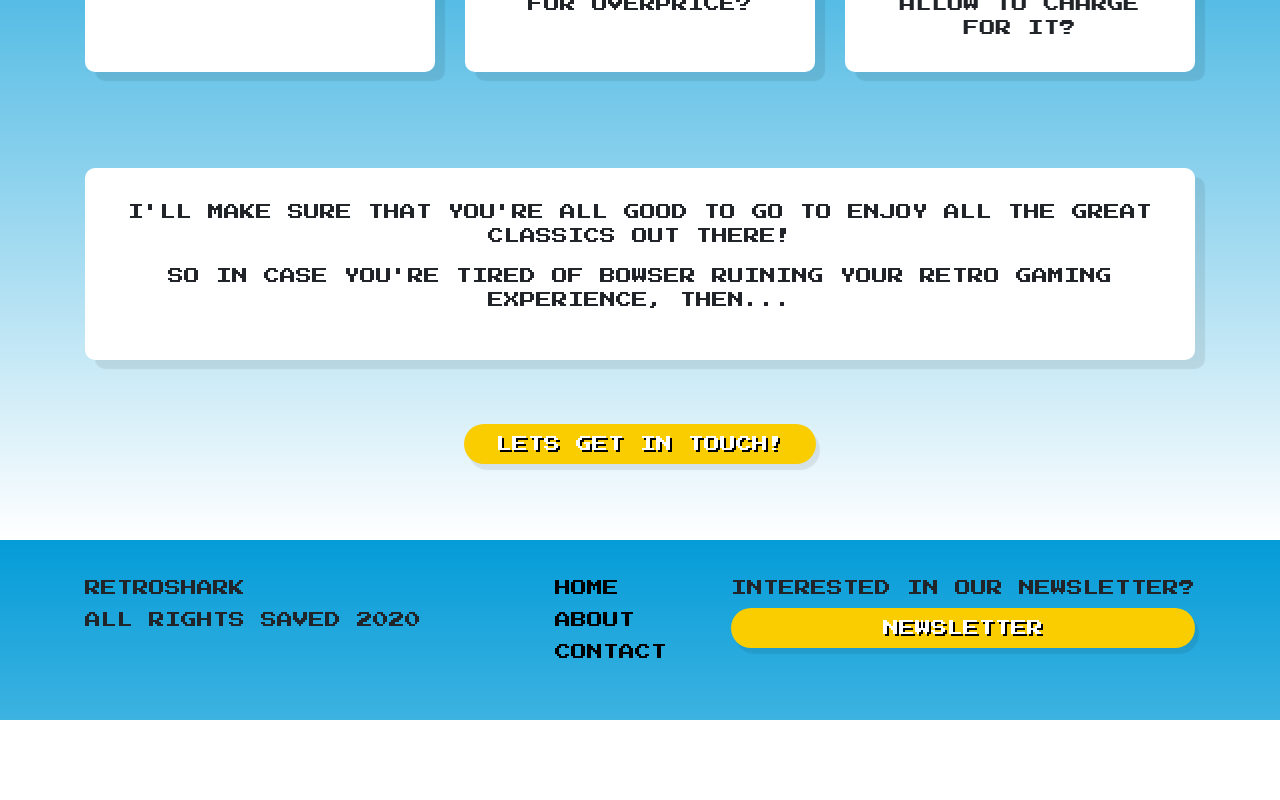
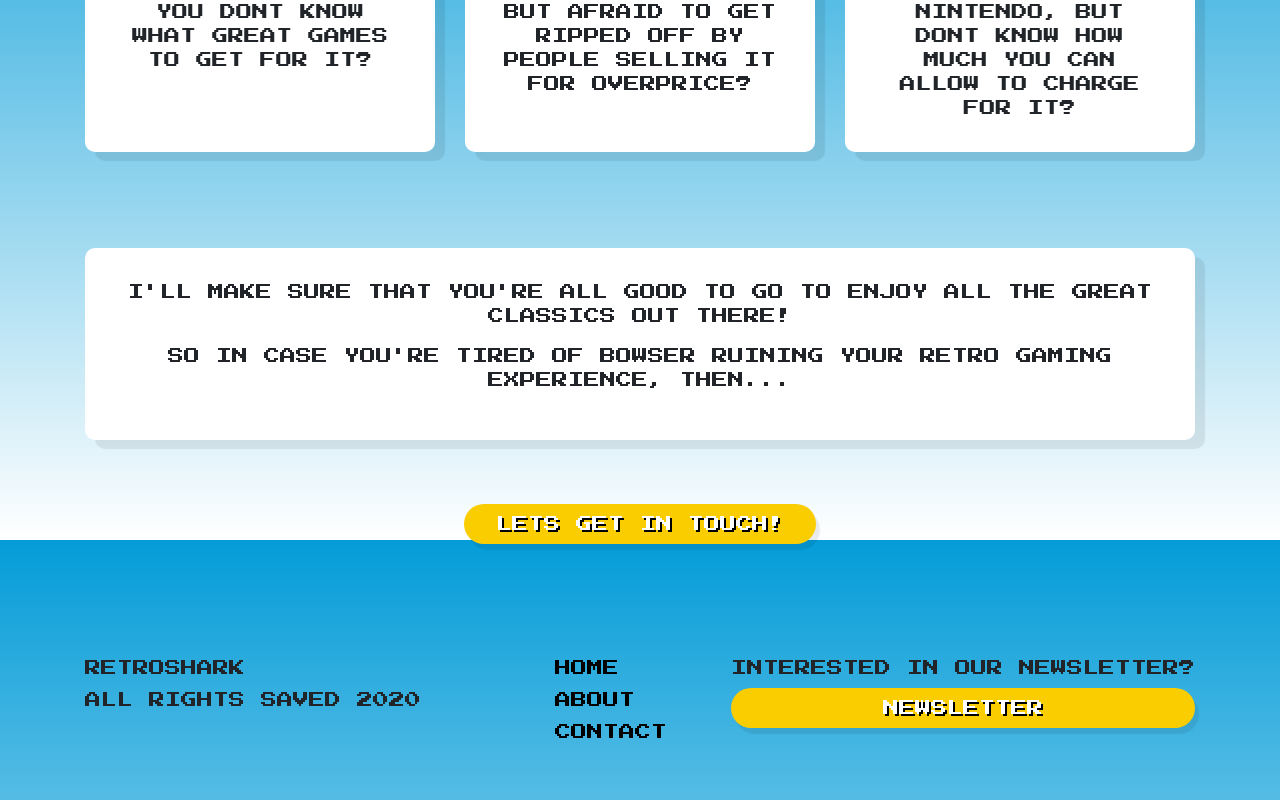
Before and after one commit to JonasThers/Retroshark, a React (Create React App) app: page /home in a window 1280 px wide. Shown: the part 1060-1860 px from the top of the page. Before the commit the page ends 1780 px from the top, so only its background shows below. Built offline with nearby package versions, Linux system fonts and the light colour scheme.

Commit message:
Slowly wrapping up

```diff
--- a/src/components/contact/contact.js
+++ b/src/components/contact/contact.js
@@ -65,7 +65,7 @@ const Contact = () => {
           </div>
         </form>
         {sent && (
-          <div>
+          <div className='send-message'>
             Your message has hereby been sent! We'll get back to you as soon as
             possible!
           </div>
--- a/src/styles/layout/_header.scss
+++ b/src/styles/layout/_header.scss
@@ -9,6 +9,7 @@
 
 .navbar-toggler {
     border-color: map-get($colors, 'white') !important;
+    width: auto;
 }
 
 .navbar-default .navbar-toggle .icon-bar {
--- a/src/styles/layout/_popup.scss
+++ b/src/styles/layout/_popup.scss
@@ -14,7 +14,7 @@
   }
 
   &.hide {
-    bottom: -420px;
+    bottom: -425px;
   }
 
   &.visible {
--- a/src/styles/pages/_layout.scss
+++ b/src/styles/pages/_layout.scss
@@ -38,6 +38,8 @@ button {
     box-shadow: 4px 6px 1px map-get($colors, 'box-shadow');
     transition: 0.3s;
     border: none;
+    position: relative;
+    overflow: hidden;
 
     &.no {
         background: map-get($colors, 'red');
@@ -46,6 +48,47 @@ button {
     &:focus {
         outline: none;
     }
+
+    &:after {
+        content: '';
+        position: absolute;
+        top: -110%;
+        left: -210%;
+        width: 200%;
+        height: 200%;
+        opacity: 0;
+        transform: rotate(30deg);
+        background: rgba(255, 255, 255, 0.13);
+        background: linear-gradient(
+          to right,
+          rgba(255, 255, 255, 0.13) 0%,
+          rgba(255, 255, 255, 0.13) 77%,
+          rgba(255, 255, 255, 0.5) 92%,
+          rgba(255, 255, 255, 0.0) 100%
+        );
+      }
+
+      &:hover:after {
+        animation: shine 5s ease-in-out  infinite;
+        animation-fill-mode: forwards;
+      }
+
+      @keyframes shine{
+        10% {
+          opacity: 2.5;
+          top: -30%;
+          left: -30%;
+          transition-property: left, top, opacity;
+          transition-duration: 0.7s, 0.7s, 0.15s;
+          transition-timing-function: ease;
+        }
+        100% {
+          opacity: 0;
+          top: -30%;
+          left: -30%;
+          transition-property: left, top, opacity;
+        }
+      }
 }
 
 .box-container {
--- a/src/styles/pages/contact/_form.scss
+++ b/src/styles/pages/contact/_form.scss
@@ -22,6 +22,10 @@
       margin-bottom: map-get($spacing-unit, 'small');
     }
   }
+}
+
+.send-message {
+  margin-top: map-get($spacing-unit, 'small');
 }
 
 @media (min-width: 768px) {
--- a/src/styles/pages/home/_text-block.scss
+++ b/src/styles/pages/home/_text-block.scss
@@ -26,6 +26,7 @@
   .text-blocks {
     flex-direction: row;
     justify-content: space-between;
+    margin-top: map-get($spacing-unit, 'giant');
   }
 
   .text-block {
--- a/src/styles/style.css
+++ b/src/styles/style.css
@@ -43,6 +43,8 @@ button {
   -webkit-transition: 0.3s;
   transition: 0.3s;
   border: none;
+  position: relative;
+  overflow: hidden;
 }
 
 button.no {
@@ -51,6 +53,70 @@ button.no {
 
 button:focus {
   outline: none;
+}
+
+button:after {
+  content: '';
+  position: absolute;
+  top: -110%;
+  left: -210%;
+  width: 200%;
+  height: 200%;
+  opacity: 0;
+  -webkit-transform: rotate(30deg);
+          transform: rotate(30deg);
+  background: rgba(255, 255, 255, 0.13);
+  background: -webkit-gradient(linear, left top, right top, from(rgba(255, 255, 255, 0.13)), color-stop(77%, rgba(255, 255, 255, 0.13)), color-stop(92%, rgba(255, 255, 255, 0.5)), to(rgba(255, 255, 255, 0)));
+  background: linear-gradient(to right, rgba(255, 255, 255, 0.13) 0%, rgba(255, 255, 255, 0.13) 77%, rgba(255, 255, 255, 0.5) 92%, rgba(255, 255, 255, 0) 100%);
+}
+
+button:hover:after {
+  -webkit-animation: shine 5s ease-in-out  infinite;
+          animation: shine 5s ease-in-out  infinite;
+  -webkit-animation-fill-mode: forwards;
+          animation-fill-mode: forwards;
+}
+
+@-webkit-keyframes shine {
+  10% {
+    opacity: 2.5;
+    top: -30%;
+    left: -30%;
+    -webkit-transition-property: left, top, opacity;
+    transition-property: left, top, opacity;
+    -webkit-transition-duration: 0.7s, 0.7s, 0.15s;
+            transition-duration: 0.7s, 0.7s, 0.15s;
+    -webkit-transition-timing-function: ease;
+            transition-timing-function: ease;
+  }
+  100% {
+    opacity: 0;
+    top: -30%;
+    left: -30%;
+    -webkit-transition-property: left, top, opacity;
+    transition-property: left, top, opacity;
+  }
+}
+
+@keyframes shine {
+  10% {
+    opacity: 2.5;
+    top: -30%;
+    left: -30%;
+    -webkit-transition-property: left, top, opacity;
+    transition-property: left, top, opacity;
+    -webkit-transition-duration: 0.7s, 0.7s, 0.15s;
+            transition-duration: 0.7s, 0.7s, 0.15s;
+    -webkit-transition-timing-function: ease;
+            transition-timing-function: ease;
+  }
+  100% {
+    opacity: 0;
+    top: -30%;
+    left: -30%;
+    -webkit-transition-property: left, top, opacity;
+    transition-property: left, top, opacity;
+  }
 }
 
 .box-container {
@@ -135,6 +201,7 @@ button:focus {
     -webkit-box-pack: justify;
         -ms-flex-pack: justify;
             justify-content: space-between;
+    margin-top: 6em;
   }
   .text-block {
     -webkit-transition: 0.5s;
@@ -346,6 +413,10 @@ button:focus {
   margin-bottom: 1em;
 }
 
+.send-message {
+  margin-top: 1em;
+}
+
 @media (min-width: 768px) {
   .send-button {
     display: -webkit-box;
@@ -407,7 +478,7 @@ button:focus {
 }
 
 .popup.hide {
-  bottom: -420px;
+  bottom: -425px;
 }
 
 .popup.visible {
@@ -530,6 +601,7 @@ button:focus {
 
 .navbar-toggler {
   border-color: white !important;
+  width: auto;
 }
 
 .navbar-default .navbar-toggle .icon-bar {
```
Also changed, not shown: 1 other file (tests, documents, lock files or other folders).
